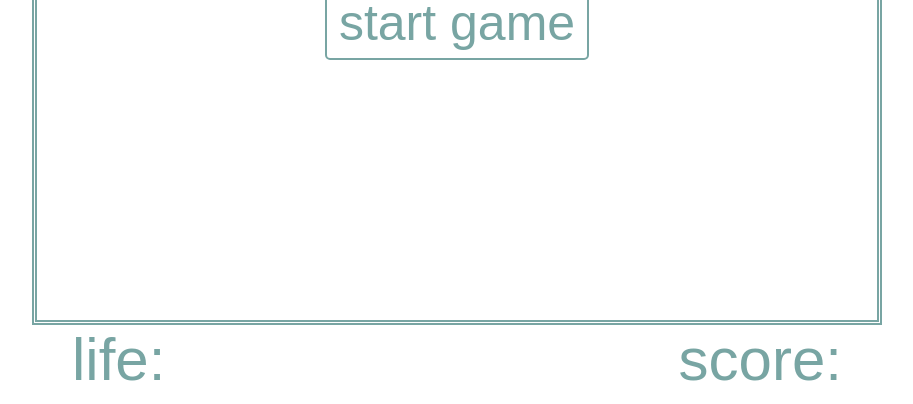
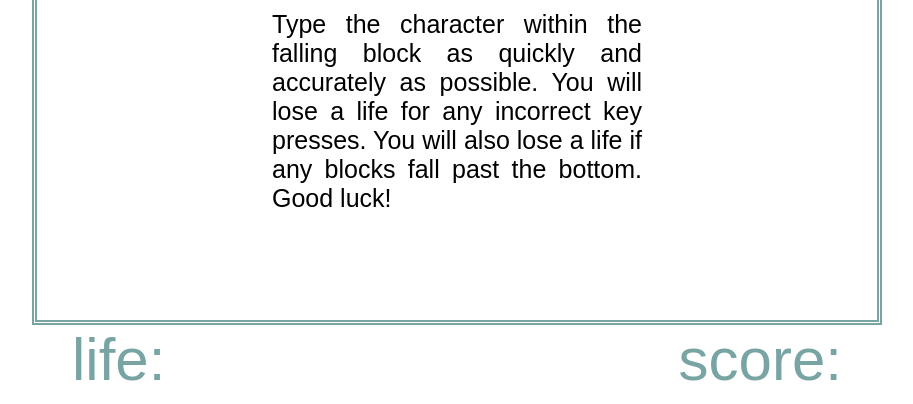
Before and after one commit to sohbr/alphadrop, a website: page index.html in a window 1280 px wide. Shown: the part 396-800 px from the top of the page, without its empty margins (183-1096 px from the left). Drawn offline with Linux system fonts and the light colour scheme; a web font is replaced by a local one.

Commit message:
Include instructions

```diff
--- a/index.html
+++ b/index.html
@@ -10,6 +10,13 @@
     <section id="gamestartmenu">
       <h1 class="game-name">ALPHA DROP</h1>
       <button id="startButton">start game</button>
+      <div class="rules">
+        Type the character within the falling block as quickly and accurately as possible.
+        You will lose a life for any incorrect key presses.
+        You will also lose a life if any blocks fall past the bottom.
+        Good luck!
+
+      </div>
     </section>
 
     <section id="gameovermenu">
--- a/stylesheets/styles.css
+++ b/stylesheets/styles.css
@@ -12,13 +12,24 @@ body {
   border: 5px double #78a5a3;
 }
 
+.rules {
+  margin-top: 20px;
+  display: flex;
+  flex-wrap: wrap;
+  text-align: justify;
+  width: 370px;
+  height: 200px;
+  align-items: center;
+  font-size: 25px;
+}
+
 #gamestartmenu {
   display: flex;
   flex-direction: column;
   justify-content: center;
   align-items: center;
   position: absolute;
-  top: 290px;
+  top: 190px;
   visibility: visible;
   font-family: "Geo", sans-serif;
 }
@@ -41,6 +52,7 @@ body {
 }
 
 #startButton {
+  margin-top: 30px;
   text-align: center;
   width: 260px;
   height: 70px;
```
